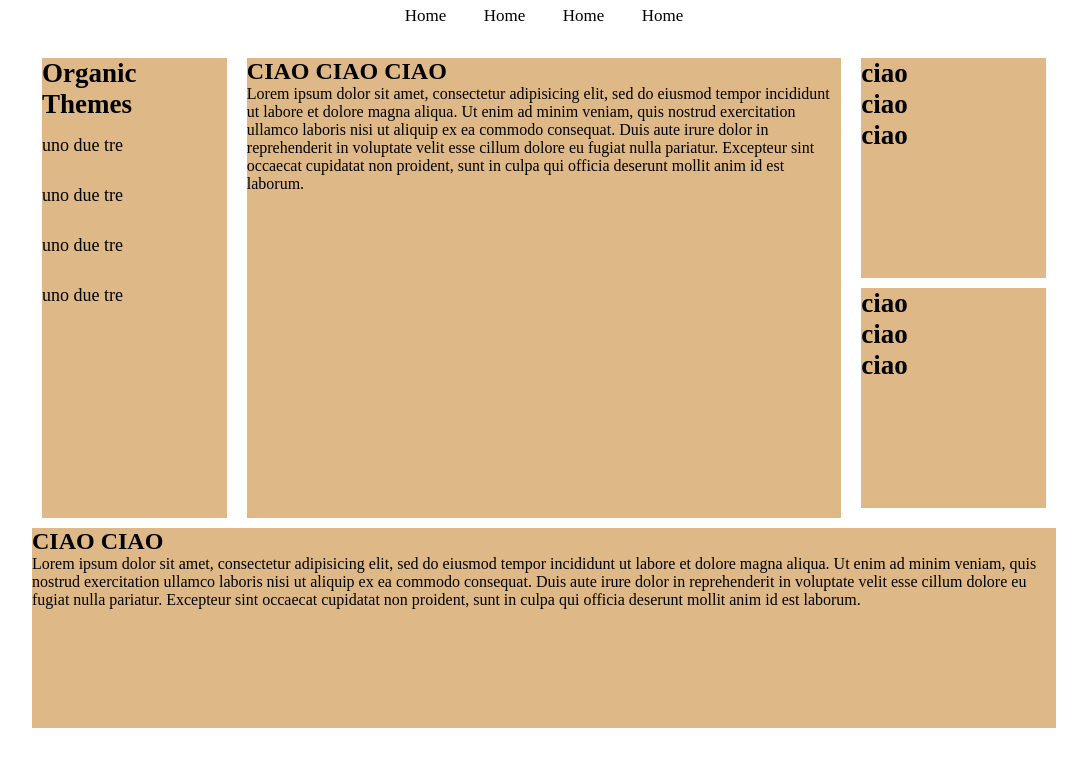
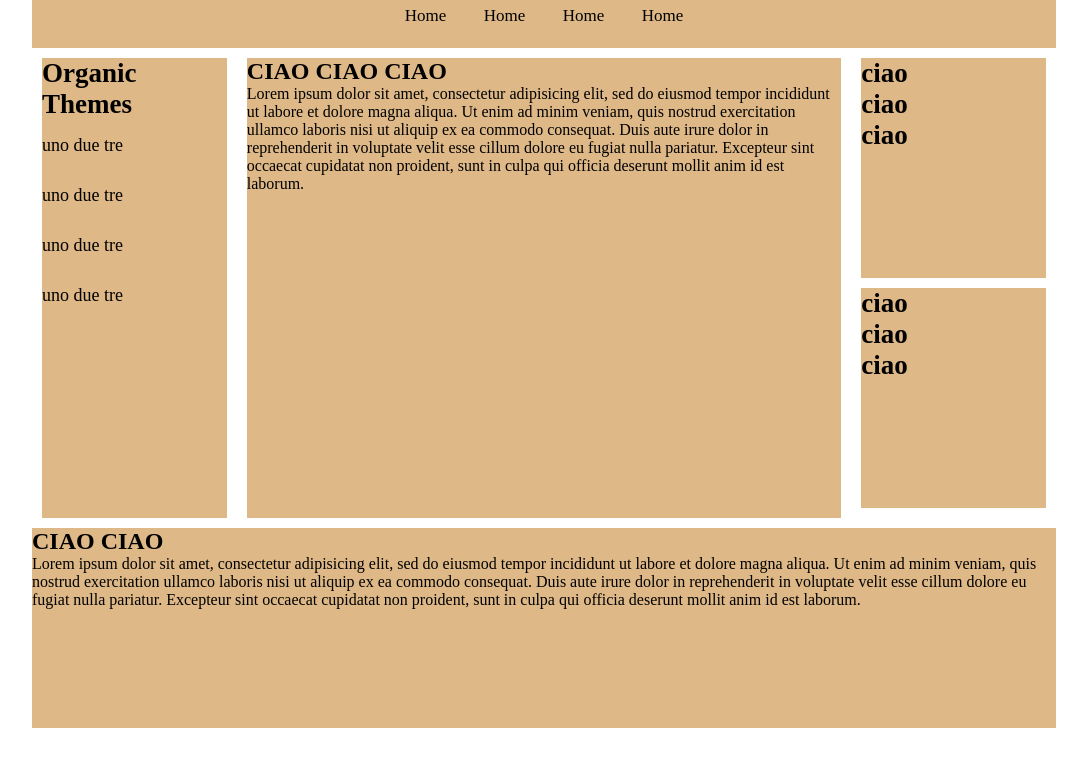
Before and after one commit to Ivan1005/htmlcss-struttura-wp, a plain HTML site: page index.html in a window 1280 px wide. Shown: the part 172-940 px from the top of the page, without its empty margins (96-1183 px from the left). Drawn offline with Linux system fonts and the light colour scheme.

Commit message:
risolto problema background color menu

```diff
--- a/css/style.css
+++ b/css/style.css
@@ -54,10 +54,11 @@ header {
   font-size: 20px;
 }
 
-}
-
 .menu {
+  width: 100%;
+  height: 30%;
   position: relative;
+  background-color: BurlyWood;
 }
 
 .absolute {
```
